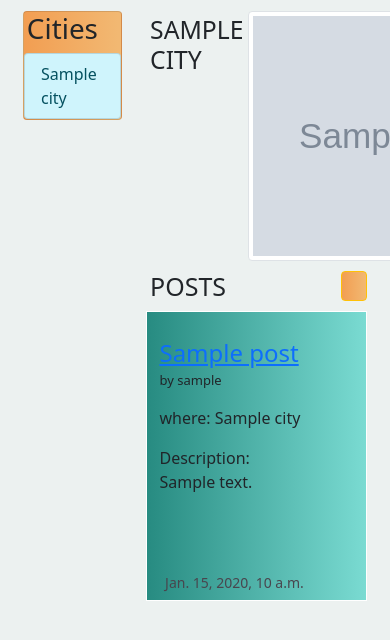
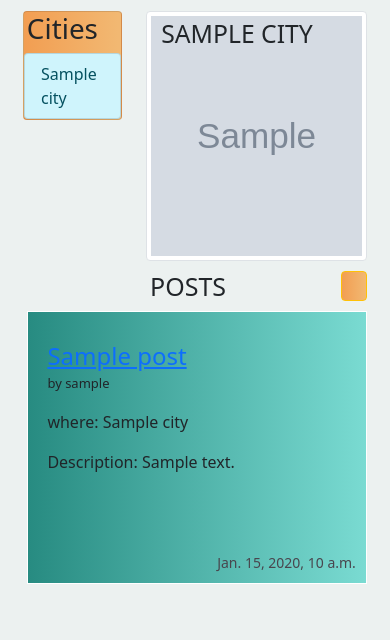
Before and after one commit to Heymon/wayfarer_project, a Django app: page /cities/1/ in a window 390 px wide; the page is wider, and only the part inside the window is pictured. Shown: the part 56-696 px from the top of that part. Run offline with Django 3.2, Linux system fonts and the light colour scheme; tables that the repository leaves empty hold one stand-in row (values such as "Sample post"); grey boxes marked "Sample" are stand-in pictures.

Commit message:
adds quick fixes on css for cities responsiveness

```diff
--- a/main_app/static/css/style.css
+++ b/main_app/static/css/style.css
@@ -448,4 +448,30 @@ footer {
     .col-xs-12.col-lg-4{
         padding:0px 12px 12px 12px;
     }
+
+/* =======================CITIES PAGE==================================== */
+
+    .city-content-text{
+        position: absolute;
+        padding:2% 4%;
+    }
+
+    .img-thumbnail{
+
+        width: 250px;
+        height: 250px;
+    }
+
+    /* ========================POST on city================================ */
+
+    .card-post.quick-fix-cities-responsive{
+
+        margin: 0 0 0 -119px;
+    }
+
+    .post-content-text.quick-fix-cities-responsive{
+
+        width: 100%;
+    }
+
 }
--- a/main_app/templates/trips/cities.html
+++ b/main_app/templates/trips/cities.html
@@ -58,10 +58,10 @@
         <button type="button" class="btn btn-warning" data-bs-toggle="modal" data-bs-target="#postModal" role="button"><i class="fas fa-plus-circle fa-2x"></i></button>
       </div>
       {% for post in posts %}
-      <div class="card-post">
+      <div class="card-post quick-fix-cities-responsive">
         <div class="card-post-content">
                     <img id="post-img" src="{{post.user.profile.profile_img}}" alt="Photo of {{post.location}}">
-                    <div class="post-content-text">
+                    <div class="post-content-text quick-fix-cities-responsive">
                       <div class="post-content-title"><a href="{% url 'show_post' post.id %}">{{ post.title }}</a>
                         <span id="by">by {{post.user.username}}</span>
                       </div>
```
